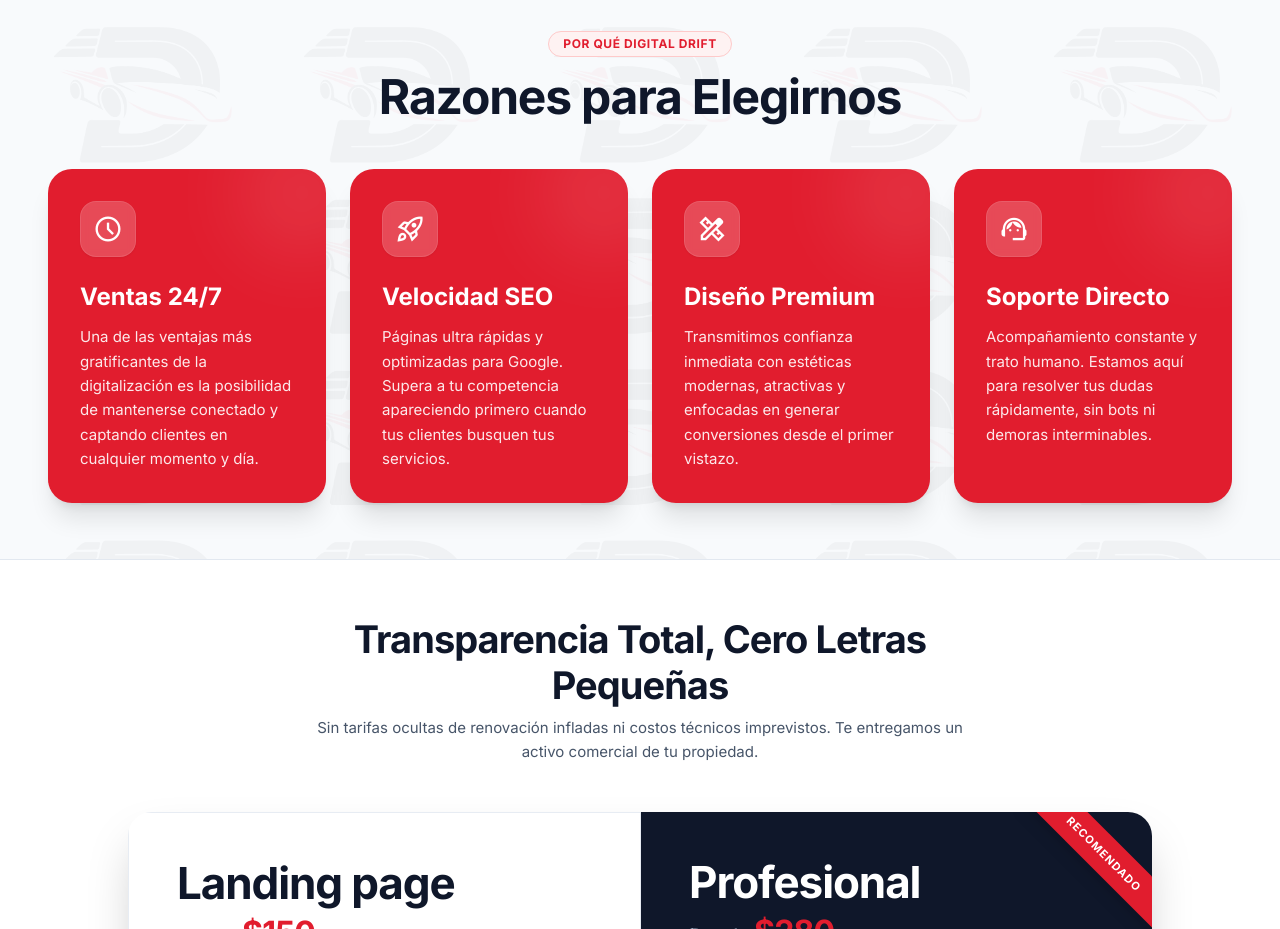
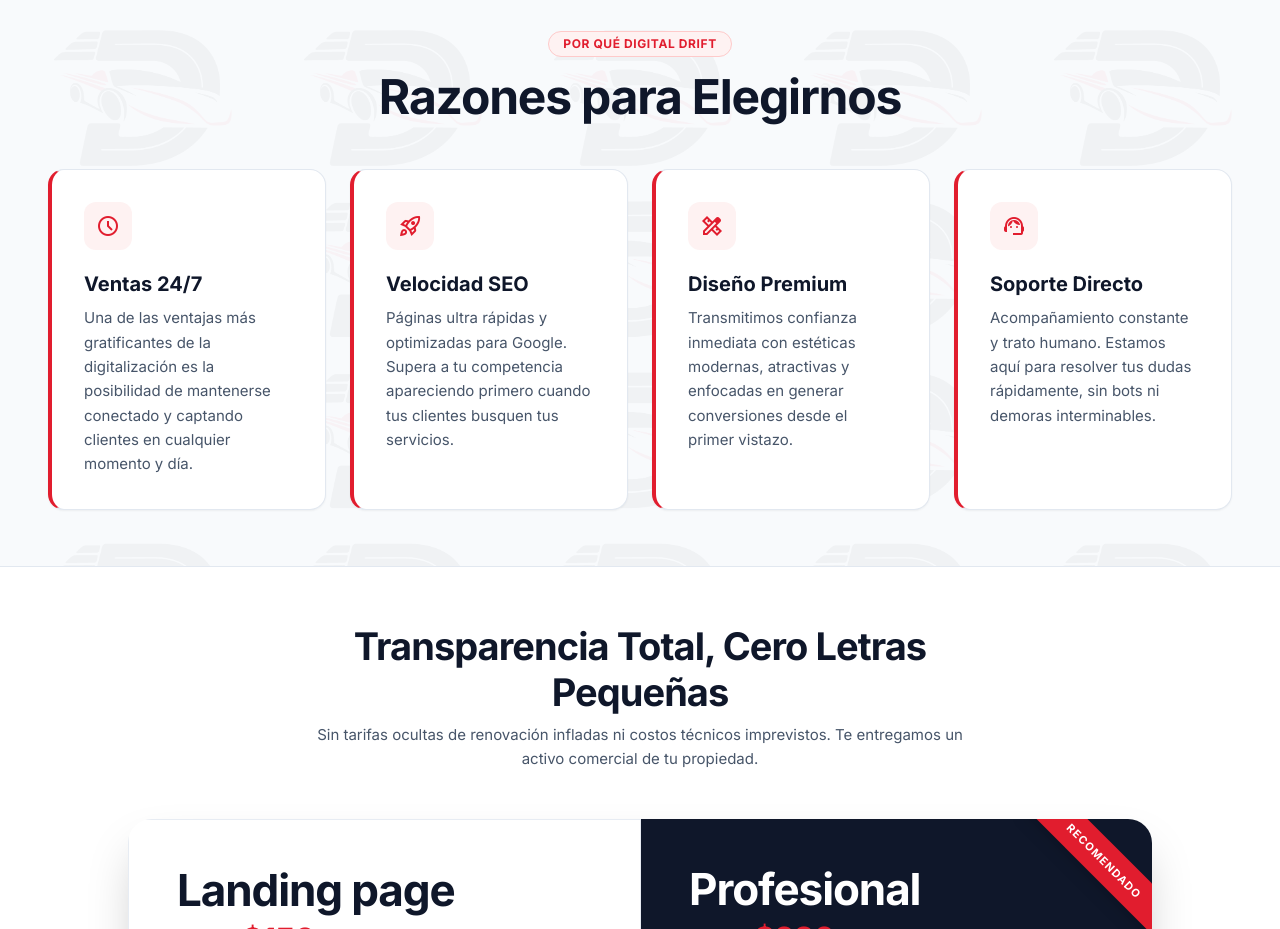
Before and after one commit to santiagoxx93/Digital_Drift_Software, a React (Vite) app: page / in a window 1280 px wide. Shown: the part 2900-3829 px from the top of the page. Built offline with nearby package versions, Linux system fonts and the light colour scheme.

Commit message:
UI: Redesign Razones cards to a clean, premium bento-style aesthetic

```diff
--- a/src/App.jsx
+++ b/src/App.jsx
@@ -577,53 +577,45 @@ function App() {
       <div className="grid grid-cols-1 md:grid-cols-2 lg:grid-cols-4 gap-6 w-full">
 
         {/* Razón 1 */}
-        <div className="bg-[#e11d2e] p-6 md:p-8 text-white rounded-3xl transform hover:-translate-y-2 hover:scale-[1.02] transition-all duration-300 shadow-xl relative overflow-hidden group">
-          <div className="absolute -top-10 -right-10 w-32 h-32 bg-white/10 rounded-full blur-2xl group-hover:bg-white/20 transition-all duration-300"></div>
-
-          <div className="w-14 h-14 bg-white/20 backdrop-blur-sm rounded-2xl flex items-center justify-center mb-6 border border-white/10 shadow-sm">
-            <span className="material-symbols-outlined text-white text-3xl">schedule</span>
+        <div className="bg-white p-6 md:p-8 rounded-2xl shadow-sm border border-slate-200 border-l-4 border-l-[#e11d2e] hover:shadow-lg hover:-translate-y-1 transition-all duration-300 group">
+          <div className="w-12 h-12 bg-red-50 rounded-xl flex items-center justify-center mb-5 group-hover:bg-[#e11d2e] transition-colors duration-300">
+            <span className="material-symbols-outlined text-[#e11d2e] group-hover:text-white text-2xl transition-colors duration-300">schedule</span>
           </div>
-          <h3 className="font-bold text-2xl mb-3">Ventas 24/7</h3>
-          <p className="text-white/90 text-[15px] leading-relaxed">
+          <h3 className="font-bold text-xl text-slate-900 mb-2">Ventas 24/7</h3>
+          <p className="text-slate-600 text-[15px] leading-relaxed">
             Una de las ventajas más gratificantes de la digitalización es la posibilidad de mantenerse conectado y captando clientes en cualquier momento y día.
           </p>
         </div>
 
         {/* Razón 2 */}
-        <div className="bg-[#e11d2e] p-6 md:p-8 text-white rounded-3xl transform hover:-translate-y-2 hover:scale-[1.02] transition-all duration-300 shadow-xl relative overflow-hidden group">
-          <div className="absolute -top-10 -right-10 w-32 h-32 bg-white/10 rounded-full blur-2xl group-hover:bg-white/20 transition-all duration-300"></div>
-
-          <div className="w-14 h-14 bg-white/20 backdrop-blur-sm rounded-2xl flex items-center justify-center mb-6 border border-white/10 shadow-sm">
-            <span className="material-symbols-outlined text-white text-3xl">rocket_launch</span>
+        <div className="bg-white p-6 md:p-8 rounded-2xl shadow-sm border border-slate-200 border-l-4 border-l-[#e11d2e] hover:shadow-lg hover:-translate-y-1 transition-all duration-300 group">
+          <div className="w-12 h-12 bg-red-50 rounded-xl flex items-center justify-center mb-5 group-hover:bg-[#e11d2e] transition-colors duration-300">
+            <span className="material-symbols-outlined text-[#e11d2e] group-hover:text-white text-2xl transition-colors duration-300">rocket_launch</span>
           </div>
-          <h3 className="font-bold text-2xl mb-3">Velocidad SEO</h3>
-          <p className="text-white/90 text-[15px] leading-relaxed">
+          <h3 className="font-bold text-xl text-slate-900 mb-2">Velocidad SEO</h3>
+          <p className="text-slate-600 text-[15px] leading-relaxed">
             Páginas ultra rápidas y optimizadas para Google. Supera a tu competencia apareciendo primero cuando tus clientes busquen tus servicios.
           </p>
         </div>
 
         {/* Razón 3 */}
-        <div className="bg-[#e11d2e] p-6 md:p-8 text-white rounded-3xl transform hover:-translate-y-2 hover:scale-[1.02] transition-all duration-300 shadow-xl relative overflow-hidden group">
-          <div className="absolute -top-10 -right-10 w-32 h-32 bg-white/10 rounded-full blur-2xl group-hover:bg-white/20 transition-all duration-300"></div>
-
-          <div className="w-14 h-14 bg-white/20 backdrop-blur-sm rounded-2xl flex items-center justify-center mb-6 border border-white/10 shadow-sm">
-            <span className="material-symbols-outlined text-white text-3xl">design_services</span>
+        <div className="bg-white p-6 md:p-8 rounded-2xl shadow-sm border border-slate-200 border-l-4 border-l-[#e11d2e] hover:shadow-lg hover:-translate-y-1 transition-all duration-300 group">
+          <div className="w-12 h-12 bg-red-50 rounded-xl flex items-center justify-center mb-5 group-hover:bg-[#e11d2e] transition-colors duration-300">
+            <span className="material-symbols-outlined text-[#e11d2e] group-hover:text-white text-2xl transition-colors duration-300">design_services</span>
           </div>
-          <h3 className="font-bold text-2xl mb-3">Diseño Premium</h3>
-          <p className="text-white/90 text-[15px] leading-relaxed">
+          <h3 className="font-bold text-xl text-slate-900 mb-2">Diseño Premium</h3>
+          <p className="text-slate-600 text-[15px] leading-relaxed">
             Transmitimos confianza inmediata con estéticas modernas, atractivas y enfocadas en generar conversiones desde el primer vistazo.
           </p>
         </div>
 
         {/* Razón 4 */}
-        <div className="bg-[#e11d2e] p-6 md:p-8 text-white rounded-3xl transform hover:-translate-y-2 hover:scale-[1.02] transition-all duration-300 shadow-xl relative overflow-hidden group">
-          <div className="absolute -top-10 -right-10 w-32 h-32 bg-white/10 rounded-full blur-2xl group-hover:bg-white/20 transition-all duration-300"></div>
-
-          <div className="w-14 h-14 bg-white/20 backdrop-blur-sm rounded-2xl flex items-center justify-center mb-6 border border-white/10 shadow-sm">
-            <span className="material-symbols-outlined text-white text-3xl">support_agent</span>
+        <div className="bg-white p-6 md:p-8 rounded-2xl shadow-sm border border-slate-200 border-l-4 border-l-[#e11d2e] hover:shadow-lg hover:-translate-y-1 transition-all duration-300 group">
+          <div className="w-12 h-12 bg-red-50 rounded-xl flex items-center justify-center mb-5 group-hover:bg-[#e11d2e] transition-colors duration-300">
+            <span className="material-symbols-outlined text-[#e11d2e] group-hover:text-white text-2xl transition-colors duration-300">support_agent</span>
           </div>
-          <h3 className="font-bold text-2xl mb-3">Soporte Directo</h3>
-          <p className="text-white/90 text-[15px] leading-relaxed">
+          <h3 className="font-bold text-xl text-slate-900 mb-2">Soporte Directo</h3>
+          <p className="text-slate-600 text-[15px] leading-relaxed">
             Acompañamiento constante y trato humano. Estamos aquí para resolver tus dudas rápidamente, sin bots ni demoras interminables.
           </p>
         </div>
```
